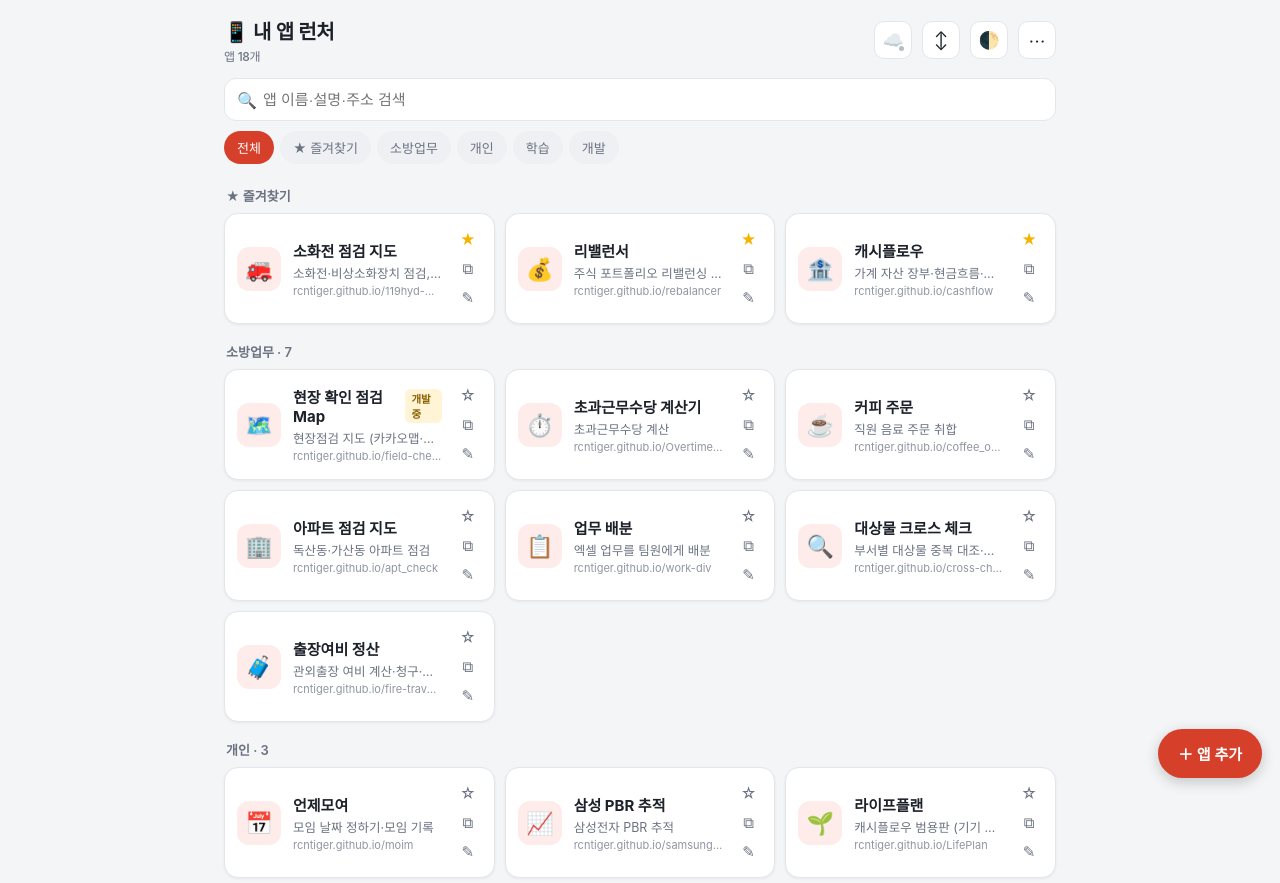
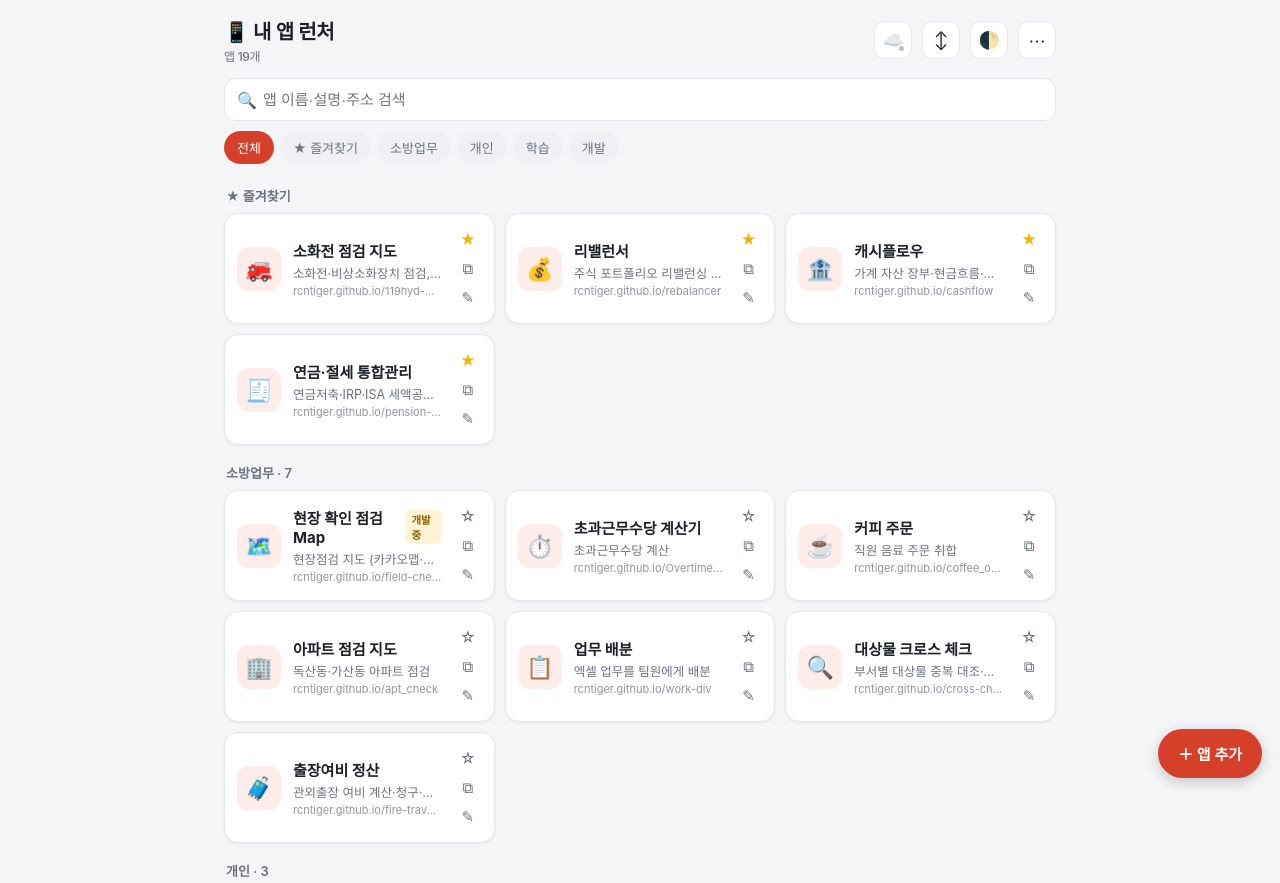
Before and after one commit to rcntiger/apps, a plain HTML site: page index.html in a window 1280 px wide. Shown: the top 883 px of the page. Drawn offline with nearby package versions, Linux system fonts and the light colour scheme.

Commit message:
앱 목록에 연금·절세 통합관리 추가
Co-Authored-By: Claude Opus 5.5 <noreply@anthropic.com>
Claude-Session: https://claude.ai/code/session_0141DSSPojjCzFRHErWSZQmU

```diff
--- a/index.html
+++ b/index.html
@@ -258,6 +258,7 @@ const DEFAULTS=[
   {emoji:'🗺️',name:'현장 확인 점검 Map',url:'https://rcntiger.github.io/field-check/',desc:'현장점검 지도 (카카오맵·사진·엑셀)',cat:'소방업무',status:'dev',repo:'rcntiger/field-check'},
   {emoji:'💰',name:'리밸런서',url:'https://rcntiger.github.io/rebalancer/',desc:'주식 포트폴리오 리밸런싱 (KIS 연동)',cat:'개인',repo:'rcntiger/rebalancer',fav:true},
   {emoji:'🏦',name:'캐시플로우',url:'https://rcntiger.github.io/cashflow/',desc:'가계 자산 장부·현금흐름·은퇴 시뮬레이션',cat:'개인',repo:'rcntiger/cashflow',fav:true},
+  {emoji:'🧾',name:'연금·절세 통합관리',url:'https://rcntiger.github.io/pension-manager/',desc:'연금저축·IRP·ISA 세액공제·인출 전략',cat:'개인',repo:'rcntiger/pension-manager',fav:true},
   {emoji:'📅',name:'언제모여',url:'https://rcntiger.github.io/moim/',desc:'모임 날짜 정하기·모임 기록',cat:'개인'},
   {emoji:'📜',name:'한능검 학습노트',url:'https://rcntiger.github.io/hanguksa-notes/',desc:'한국사 시대별 노트·모의고사 10회',cat:'학습',repo:'rcntiger/hanguksa-notes'},
   {emoji:'🦺',name:'산업안전기사 압축노트',url:'https://rcntiger.github.io/safety-notes2/',desc:'필기 대비 압축본 노트',cat:'학습',repo:'rcntiger/safety-notes2'},
```
